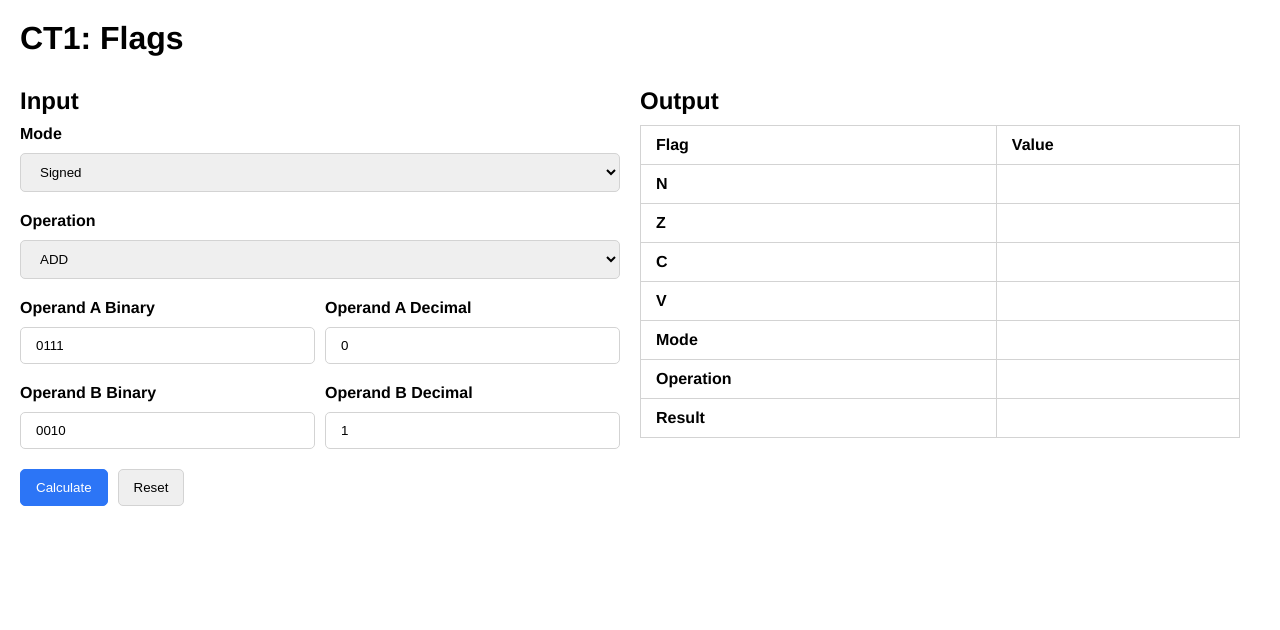
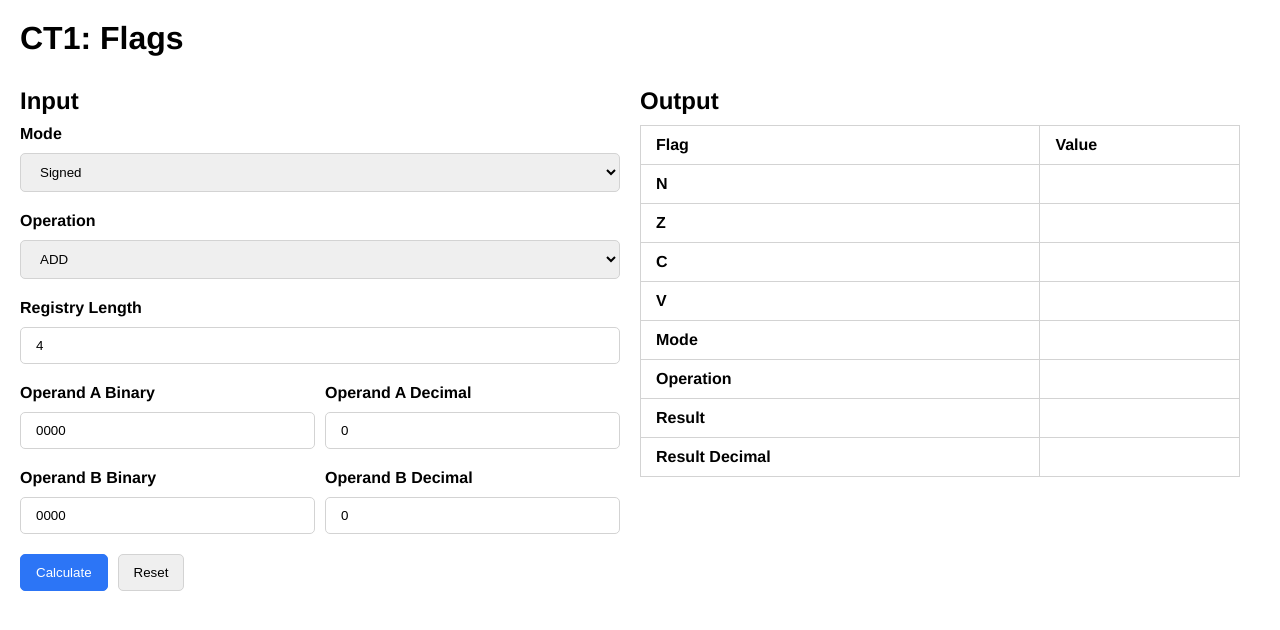
Before and after one commit to MrF3lix/condition-flags, a React (Create React App) app: page / in a window 1280 px wide. Shown: the top 630 px of the page. Built offline with nearby package versions, Linux system fonts and the light colour scheme.

Commit message:
Add result in decimal, allow decimal input

```diff
--- a/src/FlagCalculator.js
+++ b/src/FlagCalculator.js
@@ -1,24 +1,74 @@
-import { useState } from 'react'
+import { useEffect, useState } from 'react'
 import * as Flags from './lib/flags'
 
 export const FlagCalculator = () => {
   const [flags, setFlags] = useState()
+  const [registryLength, setRegistryLength] = useState(4)
   const [mode, setMode] = useState(0)
   const [operation, setOperation] = useState(0)
 
-  const [a, setA] = useState('0111')
-  const [b, setB] = useState('0010')
+  const [a, setA] = useState('0000')
+  const [b, setB] = useState('0000')
 
   const [aDec, setADec] = useState(0)
-  const [bDec, setBDec] = useState(1)
+  const [bDec, setBDec] = useState(0)
 
   const submit = e => {
     e.preventDefault()
     setFlags(Flags.exec(a, b, operation, mode))
+
   }
 
   const reset = () => {
     setFlags()
+  }
+
+  useEffect(() => {
+    console.log(flags)
+  }, [flags])
+
+  const dec2bin = (val, registryLength) => {
+    val = (val >>> 0)
+    let valString = val.toString(2)
+
+
+    while (valString.length < registryLength){
+      valString = "0" + valString
+    }
+
+    return valString.substring(valString.length - registryLength)
+  }
+
+  const onChangeA = (value, base) => {
+    if(mode === Flags.SIGNED) {
+      // 2er complement
+      // TODO
+    }
+
+    let decimalValue = parseInt(value, base)
+
+    if(base === 10) {
+      setA(dec2bin(value, registryLength))
+    } else {
+      setA(value)
+    }
+    setADec(decimalValue)
+  }
+
+  const onChangeB = (value, base) => {
+    if(mode === Flags.SIGNED) {
+      // 2er complement
+      // TODO
+    }
+
+    let decimalValue = parseInt(value, base)
+
+    if(base === 10) {
+      setB(dec2bin(value, registryLength))
+    } else {
+      setB(value)
+    }
+    setBDec(decimalValue)
   }
 
   return (
@@ -48,23 +98,29 @@ export const FlagCalculator = () => {
           </div>
           <div className="input__container">
             <label>
+              <span>Registry Length</span>
+              <input type="number" onChange={e => setRegistryLength(e.target.value, 2)} value={registryLength} />
+            </label>
+          </div>
+          <div className="input__container">
+            <label>
               <span>Operand A Binary</span>
-              <input type="text" onChange={e => setA(e.target.value)} value={a} />
+              <input type="text" onChange={e => onChangeA(e.target.value, 2)} value={a} />
             </label>
             <label>
               <span>Operand A Decimal</span>
-              <input type="text" onChange={e => setADec(e.target.value)} value={aDec} />
+              <input type="number" onChange={e => onChangeA(e.target.value, 10)} value={aDec} />
             </label>
           </div>
           <div className="input__container">
             <label>
               <span>Operand B Binary</span>
 
-              <input type="text" onChange={e => setB(e.target.value)} value={b} />
+              <input type="text" onChange={e => onChangeB(e.target.value, 2)} value={b} />
             </label>
             <label>
               <span>Operand B Decimal</span>
-              <input type="text" onChange={e => setBDec(e.target.value)} value={bDec} />
+              <input type="number" onChange={e => onChangeB(e.target.value, 10)} value={bDec} />
             </label>
           </div>
           <div className="input__container">
@@ -112,6 +168,10 @@ export const FlagCalculator = () => {
               <th>Result</th>
               <td>{flags && flags.result}</td>
             </tr>
+            <tr>
+              <th>Result Decimal</th>
+              <td>{flags && parseInt(flags.result.join(''),2).toString()}</td>
+            </tr>
           </tbody>
         </table>
       </div>
```
